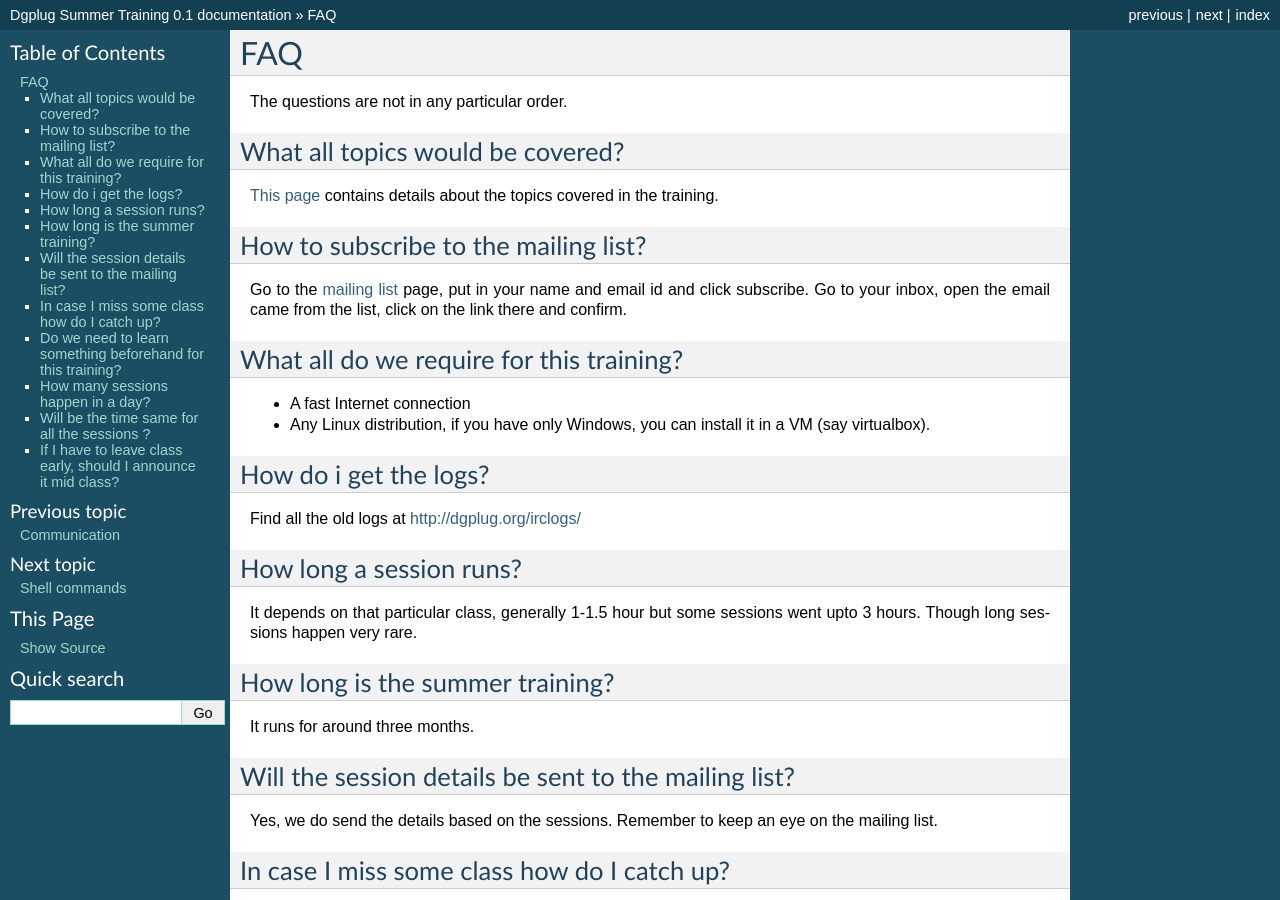
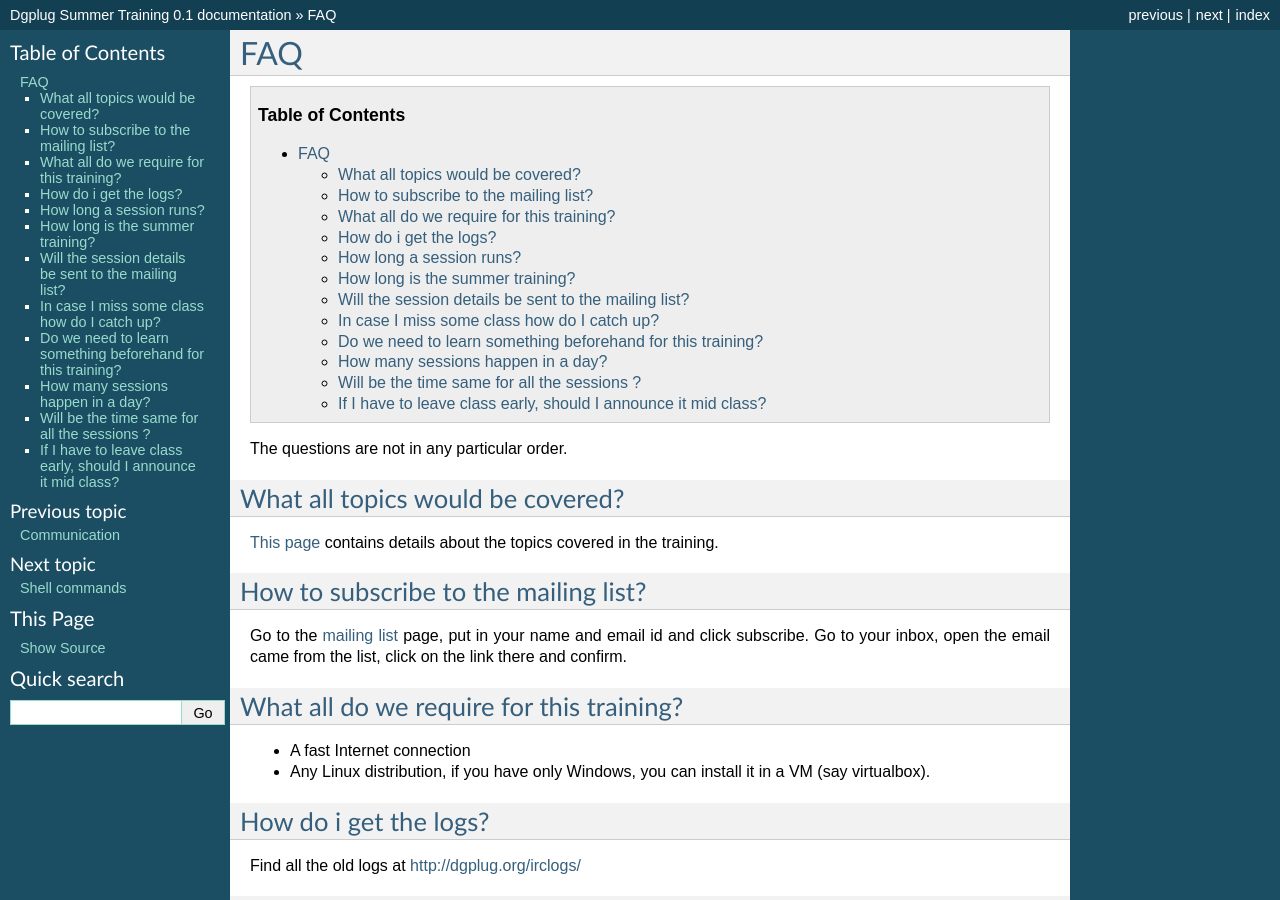
Before and after one commit to kushaldas/summertraining, a Sphinx documentation site: the page built from docs/faq.rst, in a window 1280 px wide and 900 px high. Built offline with Sphinx 7.4.7, drawn with Linux system fonts in a browser that asks for light colours.

Commit message:
Adds classic theme and new TOC in faq

```diff
--- a/docs/conf.py
+++ b/docs/conf.py
@@ -91,7 +91,7 @@
 
 # The theme to use for HTML and HTML Help pages.  See the documentation for
 # a list of builtin themes.
-html_theme = 'default'
+html_theme = 'classic'
 
 # Theme options are theme-specific and customize the look and feel of a theme
 # further.  For a list of options available for each theme, see the
--- a/docs/faq.rst
+++ b/docs/faq.rst
@@ -1,5 +1,8 @@
 FAQ
 ====
+
+.. contents:: Table of Contents
+   :depth: 2
 
 The questions  are  not in any particular order.
 
```
